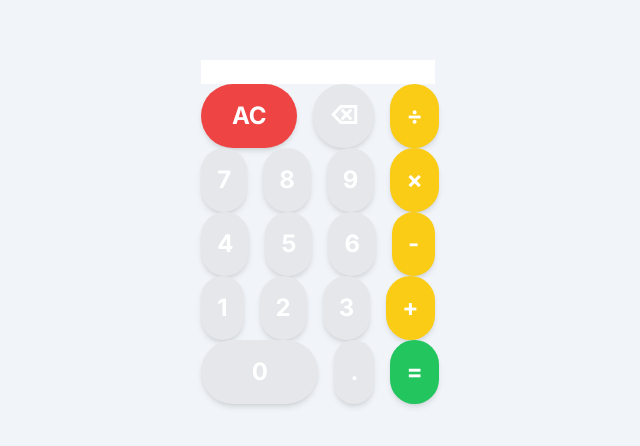
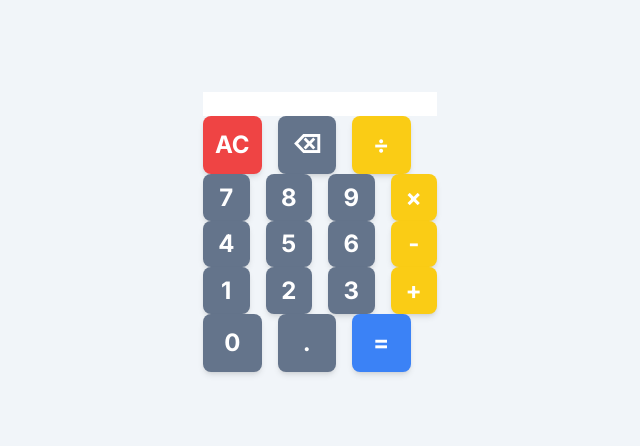
Before and after one commit to JoseEduardoHG/react-calculator, a Next.js app: page / in a window 1280 px wide. Shown: the part 168-614 px from the top of the page, without its empty margins (320-960 px from the left). Built offline with nearby package versions, Linux system fonts and the light colour scheme.

Commit message:
fix: styles for double width button and change type of width to boolean

```diff
--- a/src/components/CalculatorButton.tsx
+++ b/src/components/CalculatorButton.tsx
@@ -1,12 +1,11 @@
 import classNames from 'classnames';
 
 type SymbolType = 'number' | 'operator' | 'equal' | 'clear';
-type Width = 1 | 2;
 
 type CalculatorButtonProps = {
   children?: React.ReactNode;
   label?: string;
-  width?: Width;
+  isDoubleWidth?: boolean;
   symbol?: SymbolType;
   onClick?: () => void;
 };
@@ -15,22 +14,20 @@ export default function CalculatorButton({
   children,
   label,
   onClick,
-  width = 1,
   symbol = 'number',
+  isDoubleWidth = false,
 }: CalculatorButtonProps) {
   return (
     <button
-      className={classNames(
-        'p-4 text-2xl font-bold text-white rounded-full shadow-md',
-        {
-          'bg-gray-200': symbol === 'number',
-          'bg-yellow-400': symbol === 'operator',
-          'bg-green-500': symbol === 'equal',
-          'bg-red-500': symbol === 'clear',
-          'grow-0': width === 1,
-          grow: width === 2,
-        },
-      )}
+      className={classNames({
+        'basis-1/4 aspect-square shadow-md rounded-lg font-bold text-2xl text-white':
+          true,
+        'bg-slate-500': symbol === 'number',
+        'bg-yellow-400': symbol === 'operator',
+        'bg-red-500': symbol === 'clear',
+        'bg-blue-500': symbol === 'equal',
+        'basis-2/4 aspect-[2/1]': isDoubleWidth,
+      })}
       onClick={onClick}
     >
       {children ?? label ?? ''}
```
